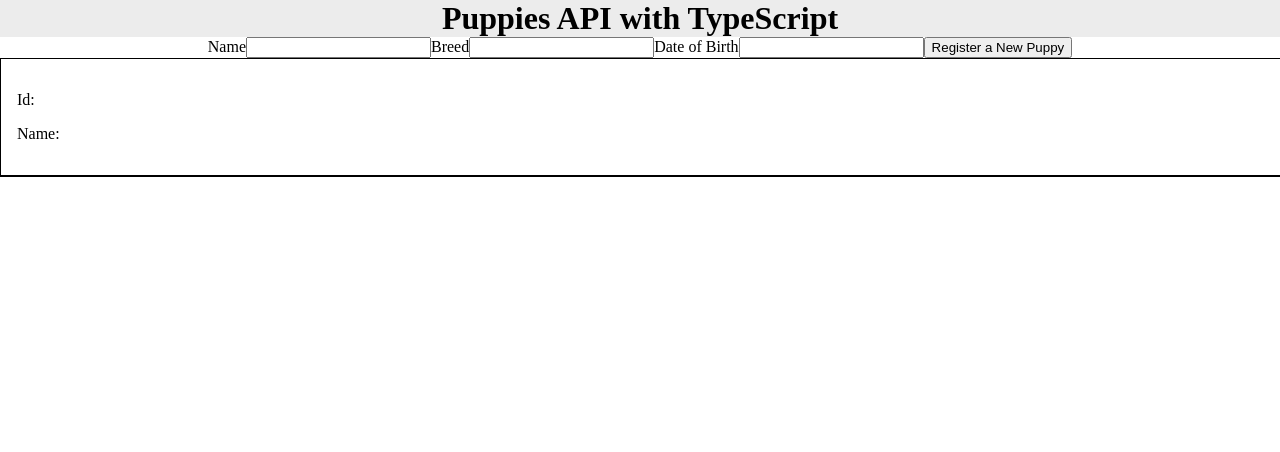
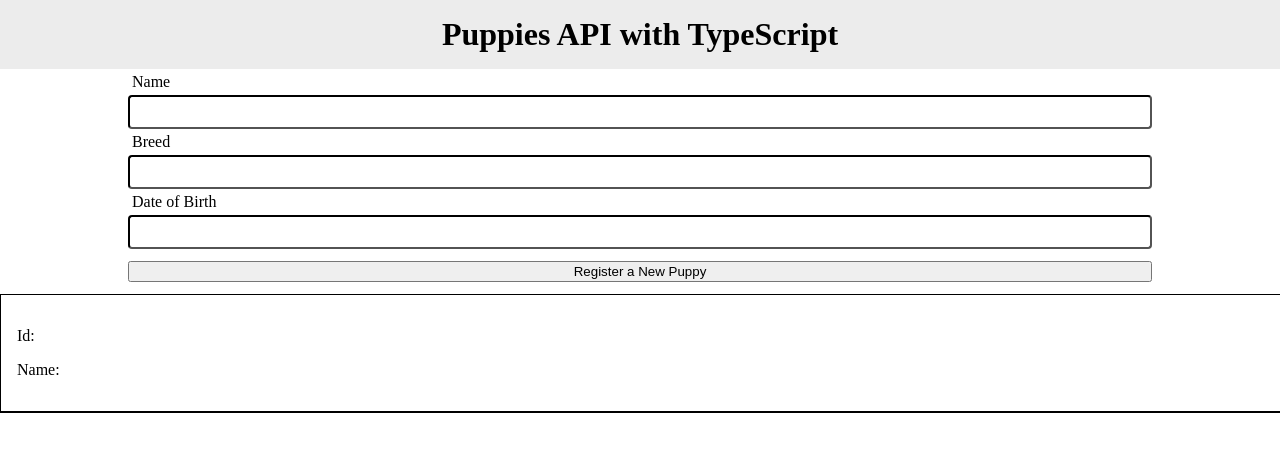
Before and after one commit to PawelObrzut/TypeScript-inReact-2, a React (Create React App) app: page / in a window 1280 px wide. Shown: the top 452 px of the page. Built offline with nearby package versions, Linux system fonts and the light colour scheme; no server answers.

Commit message:
adds style to the form

```diff
--- /dev/null
+++ b/src/Components/Form/Form.css
@@ -0,0 +1,23 @@
+.inputForm {
+  display: flex;
+  flex-direction: column;
+  width: 80%;
+  margin: auto;
+}
+
+.labelForm {
+  text-align: left;
+  padding: 0.25rem;
+}
+
+.inputFormText {
+  border-color: rgb(83, 83, 83);
+  border-radius: 0.25rem;
+  font-size: 1.5rem;
+}
+
+.inputFormSubmit {
+  margin-top: 0.75rem;
+  margin-bottom: 0.75rem;
+  cursor: pointer;
+}
--- a/src/Components/Form/Form.tsx
+++ b/src/Components/Form/Form.tsx
@@ -1,15 +1,21 @@
 import React from 'react'
+import './Form.css';
 
 const Form = () => {
+  const inputForm = document.querySelector<HTMLFormElement>('.inputForm');
+  const name = document.querySelector<HTMLInputElement>('#name');
+  const breed = document.querySelector<HTMLInputElement>('#breed');
+  const birthData = document.querySelector<HTMLInputElement>('#dateOfBirth')
+
   return (
-    <form>
-      <label htmlFor="title">Name</label>
-      <input type="text" id="name" />
-      <label htmlFor="title">Breed</label>
-      <input type="text" id="breed" />
-      <label htmlFor="title">Date of Birth</label>
-      <input type="text" id="breed" />
-      <input type="submit" value="Register a New Puppy"/>
+    <form className="inputForm">
+      <label className="labelForm" htmlFor="name">Name</label>
+      <input className="inputFormText" type="text" id="name" />
+      <label className="labelForm" htmlFor="breed">Breed</label>
+      <input className="inputFormText" type="text" id="breed" />
+      <label className="labelForm" htmlFor="dateOfBirth">Date of Birth</label>
+      <input className="inputFormText" type="text" id="dateOfBirth" />
+      <input className="inputFormSubmit" type="submit" value="Register a New Puppy"/>
     </form>
   )
 }
--- a/src/Components/Header/Header.css
+++ b/src/Components/Header/Header.css
@@ -5,4 +5,5 @@
 
 .headerTitle h1 {
   margin: 0;
+  padding: 1rem;
 }
```
